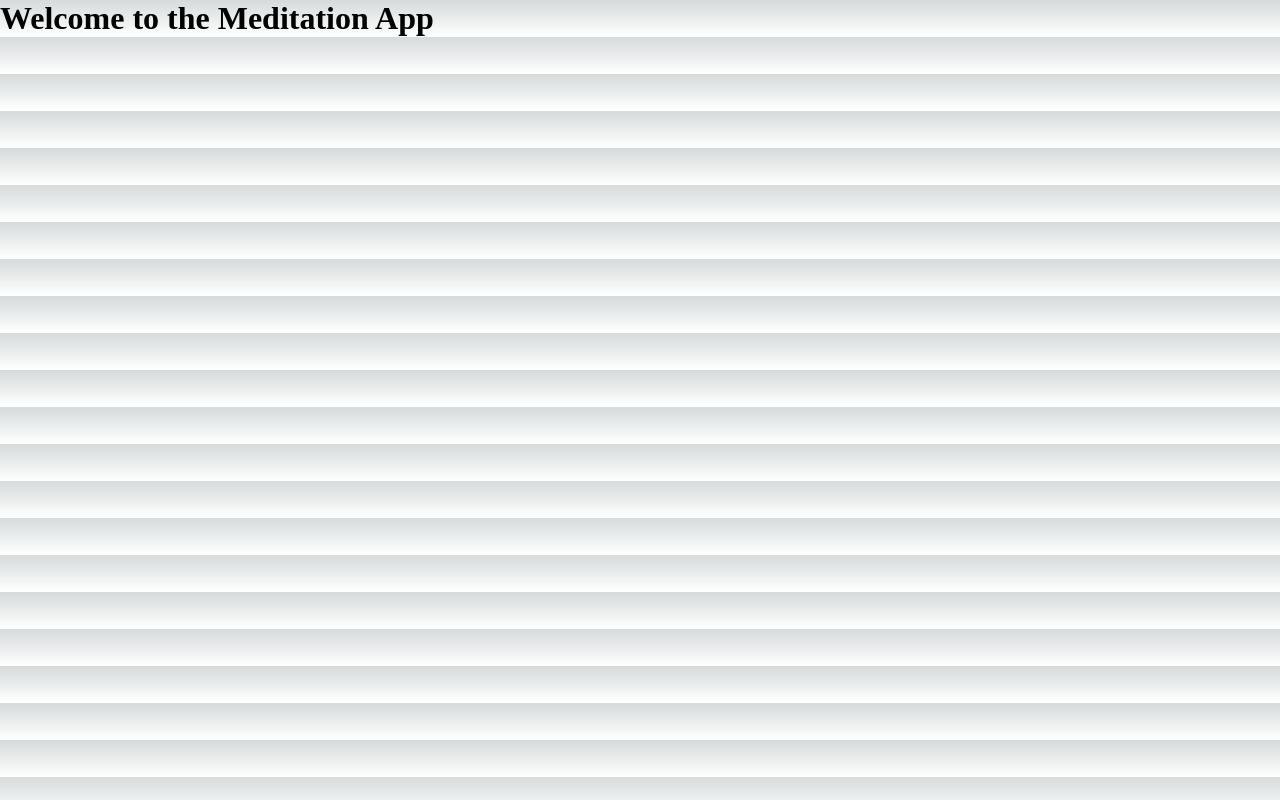
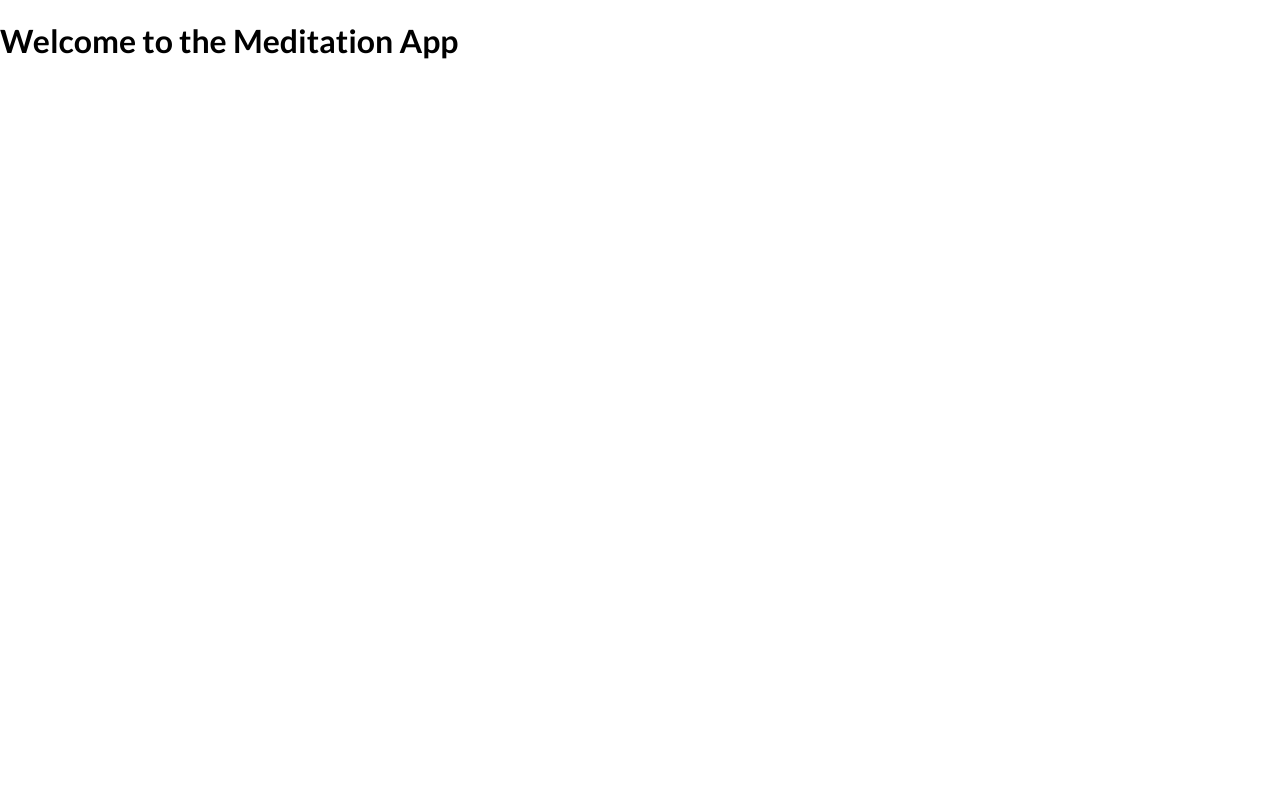
Before and after one commit to bryanbuitrago/meditation-app, a Next.js app: page / in a window 1280 px wide. Built offline with nearby package versions, Linux system fonts and the light colour scheme.

Commit message:
Modify styles.

```diff
--- a/src/styles/globals.css
+++ b/src/styles/globals.css
@@ -1,107 +1,19 @@
-:root {
-  --max-width: 1100px;
-  --border-radius: 12px;
-  --font-mono: ui-monospace, Menlo, Monaco, 'Cascadia Mono', 'Segoe UI Mono',
-    'Roboto Mono', 'Oxygen Mono', 'Ubuntu Monospace', 'Source Code Pro',
-    'Fira Mono', 'Droid Sans Mono', 'Courier New', monospace;
-
-  --foreground-rgb: 0, 0, 0;
-  --background-start-rgb: 214, 219, 220;
-  --background-end-rgb: 255, 255, 255;
-
-  --primary-glow: conic-gradient(
-    from 180deg at 50% 50%,
-    #16abff33 0deg,
-    #0885ff33 55deg,
-    #54d6ff33 120deg,
-    #0071ff33 160deg,
-    transparent 360deg
-  );
-  --secondary-glow: radial-gradient(
-    rgba(255, 255, 255, 1),
-    rgba(255, 255, 255, 0)
-  );
-
-  --tile-start-rgb: 239, 245, 249;
-  --tile-end-rgb: 228, 232, 233;
-  --tile-border: conic-gradient(
-    #00000080,
-    #00000040,
-    #00000030,
-    #00000020,
-    #00000010,
-    #00000010,
-    #00000080
-  );
-
-  --callout-rgb: 238, 240, 241;
-  --callout-border-rgb: 172, 175, 176;
-  --card-rgb: 180, 185, 188;
-  --card-border-rgb: 131, 134, 135;
-}
-
-@media (prefers-color-scheme: dark) {
-  :root {
-    --foreground-rgb: 255, 255, 255;
-    --background-start-rgb: 0, 0, 0;
-    --background-end-rgb: 0, 0, 0;
-
-    --primary-glow: radial-gradient(rgba(1, 65, 255, 0.4), rgba(1, 65, 255, 0));
-    --secondary-glow: linear-gradient(
-      to bottom right,
-      rgba(1, 65, 255, 0),
-      rgba(1, 65, 255, 0),
-      rgba(1, 65, 255, 0.3)
-    );
-
-    --tile-start-rgb: 2, 13, 46;
-    --tile-end-rgb: 2, 5, 19;
-    --tile-border: conic-gradient(
-      #ffffff80,
-      #ffffff40,
-      #ffffff30,
-      #ffffff20,
-      #ffffff10,
-      #ffffff10,
-      #ffffff80
-    );
-
-    --callout-rgb: 20, 20, 20;
-    --callout-border-rgb: 108, 108, 108;
-    --card-rgb: 100, 100, 100;
-    --card-border-rgb: 200, 200, 200;
-  }
-}
+@import url('https://fonts.googleapis.com/css2?family=Lato:wght@700&family=Open+Sans:wght@400;700&display=swap');
 
 * {
   box-sizing: border-box;
-  padding: 0;
+}
+
+body {
+  font-family: 'Open Sans', 'Lato', sans-serif;
   margin: 0;
 }
 
-html,
-body {
-  max-width: 100vw;
-  overflow-x: hidden;
+h1,
+h2,
+h3,
+h4,
+h5,
+h6 {
+  font-family: 'Lato', sans-serif;
 }
-
-body {
-  color: rgb(var(--foreground-rgb));
-  background: linear-gradient(
-      to bottom,
-      transparent,
-      rgb(var(--background-end-rgb))
-    )
-    rgb(var(--background-start-rgb));
-}
-
-a {
-  color: inherit;
-  text-decoration: none;
-}
-
-@media (prefers-color-scheme: dark) {
-  html {
-    color-scheme: dark;
-  }
-}
```
